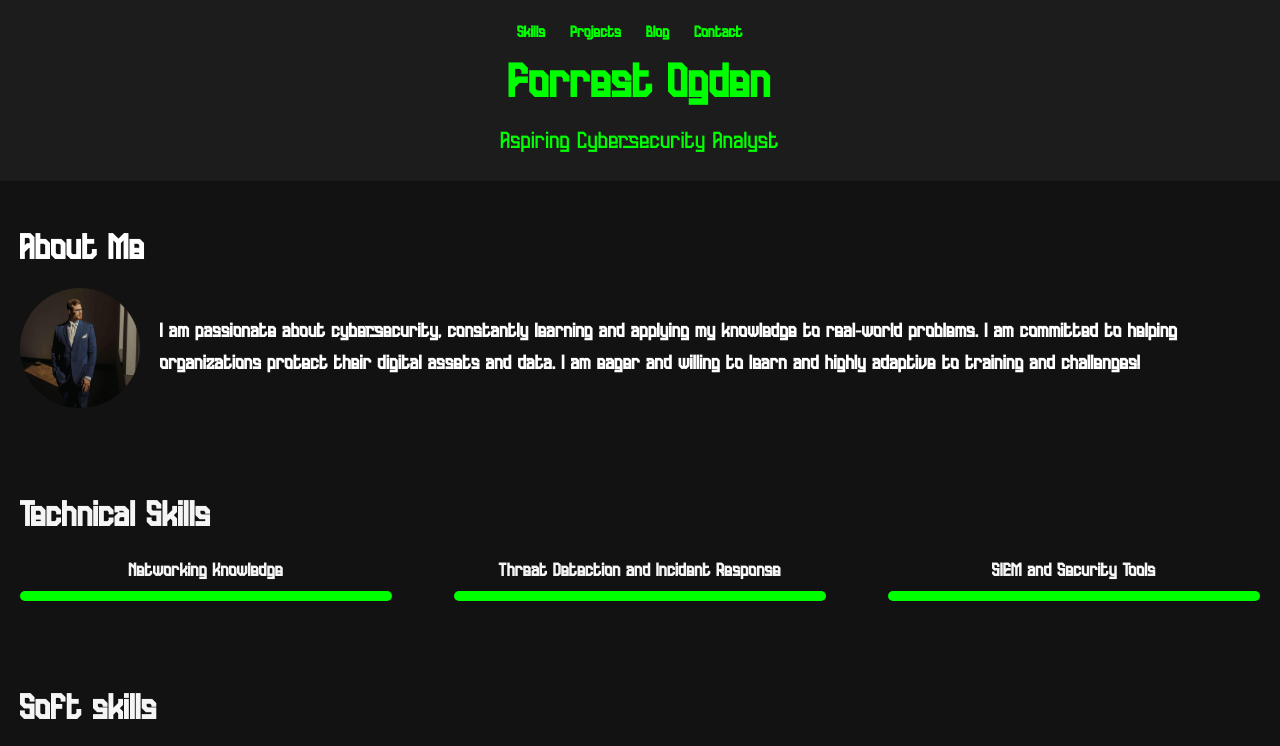
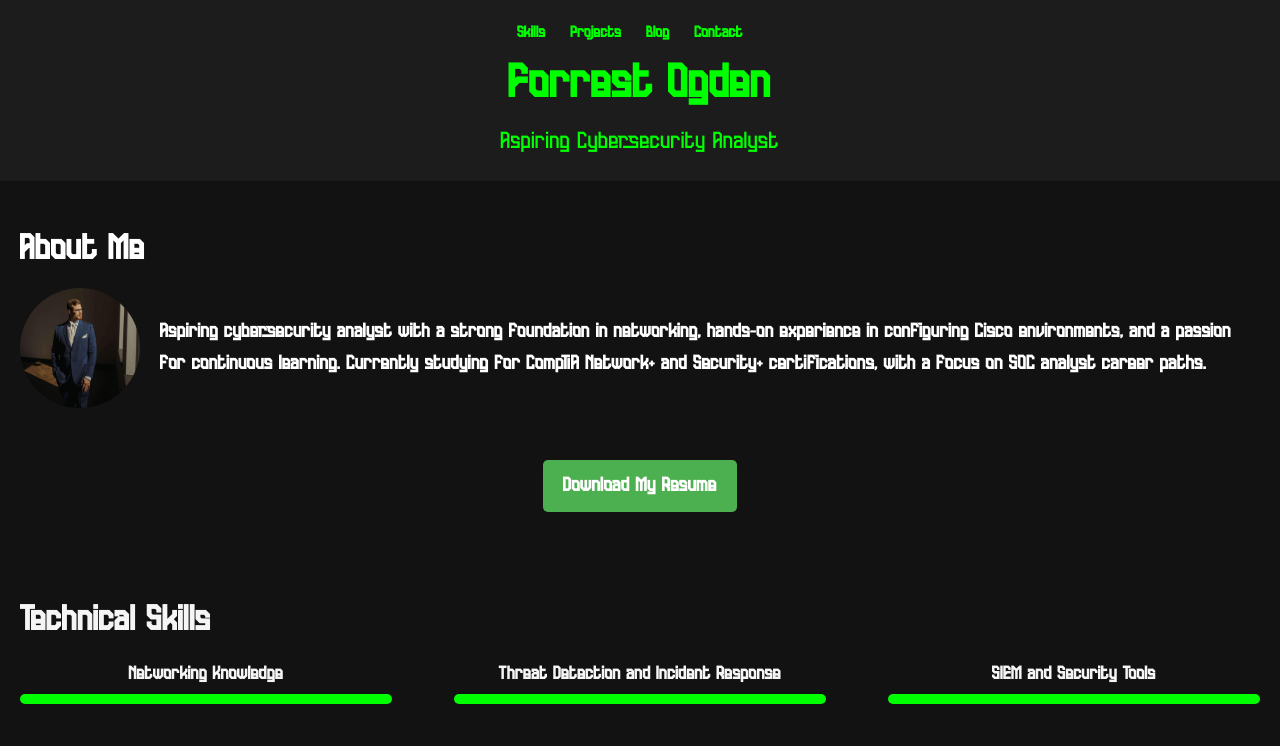
Before and after one commit to ForrestOgden/Cybersecurity-Portfolio, a plain HTML site: page index.html in a window 1280 px wide. Shown: the top 746 px of the page. Drawn offline with Linux system fonts and the light colour scheme.

Commit message:
Added button
Added button to be able to download resume

```diff
--- a/index.html
+++ b/index.html
@@ -28,9 +28,13 @@
         <h2 class = "me2" >About Me</h2>
         <div class="profile">
             <img src="forrest.jpg" alt="">
-            <p class="me" >I am passionate about cybersecurity, constantly learning and applying my knowledge to real-world
-                problems. I am committed to helping organizations protect their digital assets and data. I am eager and willing to learn and highly adaptive to training and challenges!</p>
+            <p class="me" >Aspiring cybersecurity analyst with a strong foundation in networking, hands-on experience in configuring Cisco environments, and a passion for continuous learning. Currently studying for CompTIA Network+ and Security+ certifications, with a focus on SOC analyst career paths.</p>
         </div>
+<br><br>
+
+<div style="width: 100%; justify-content: center; align-items: center; display: flex;">
+<a href="Resume_ForrestOgden.pdf" download style="padding:10px 20px; background-color:#4CAF50; color:white; text-decoration:none; border-radius:5px; font-size: 20px; ">Download My Resume</a>
+</div>
     </section>
 
     <section id="skills">
```
